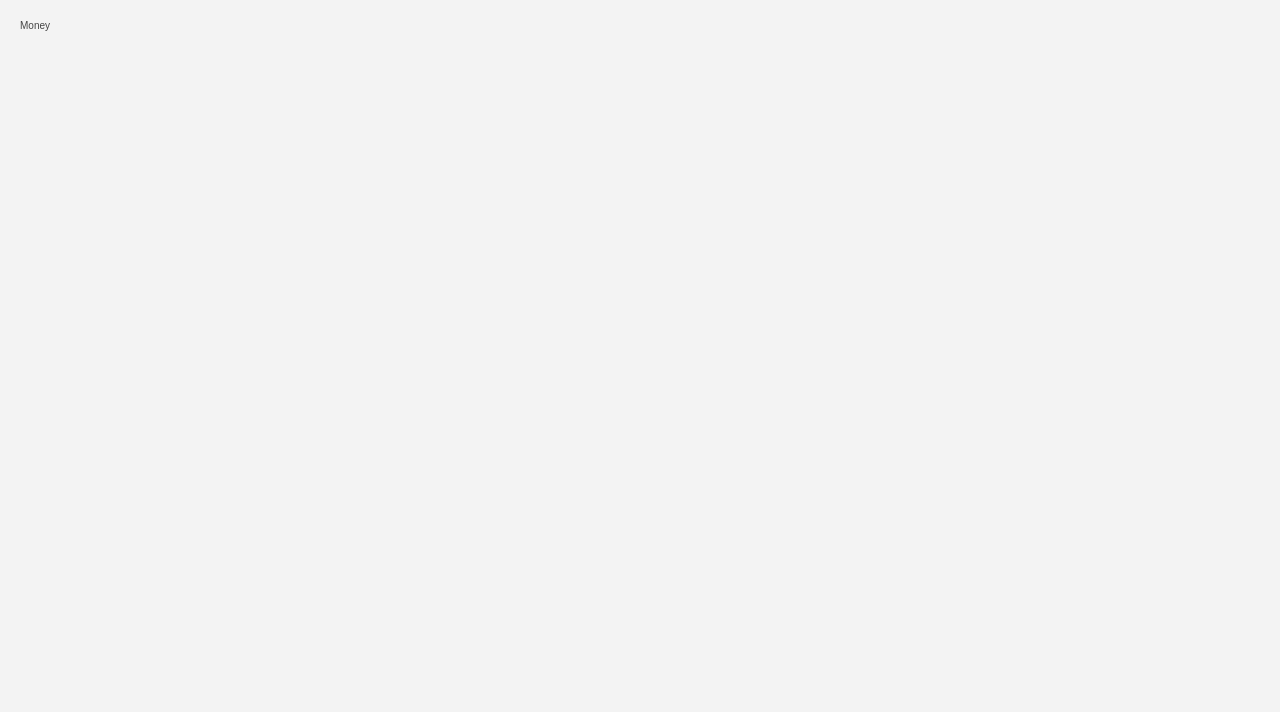
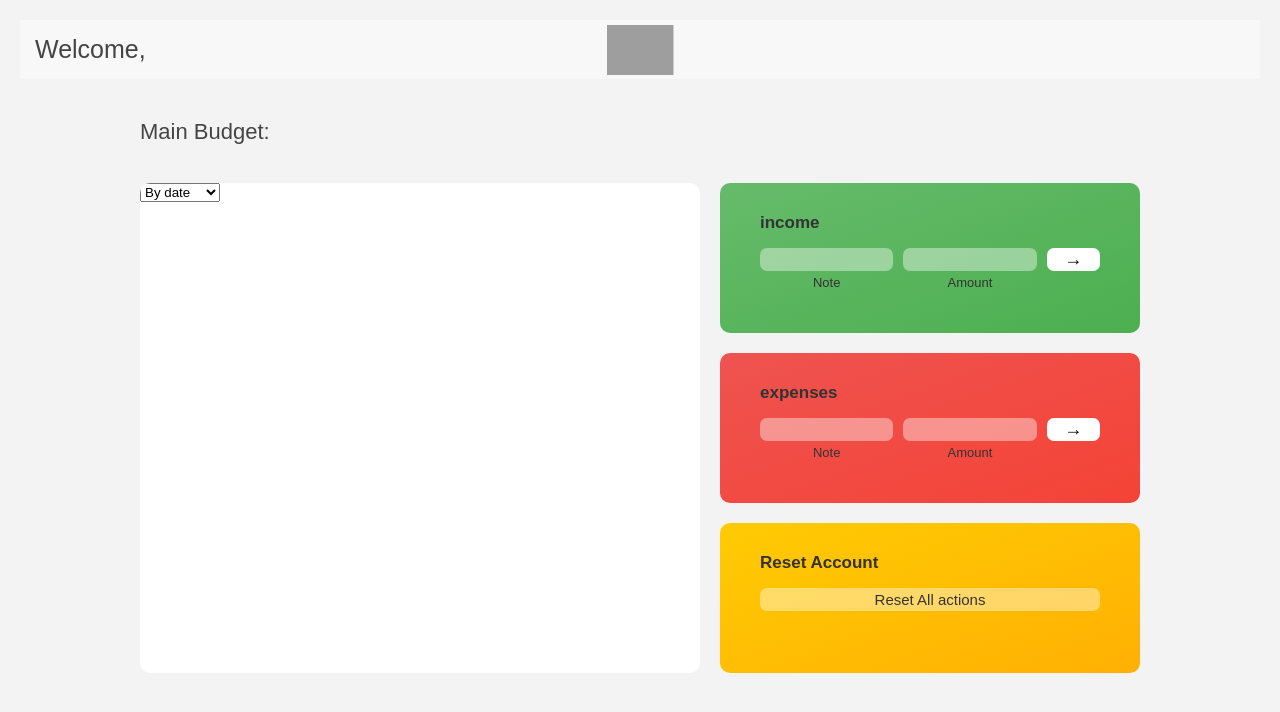
Before and after one commit to AhmadAbouAmoun/expense_tracker_react, a React (Create React App) app: page /money in a window 1280 px wide. Shown: the top 712 px of the page. Built offline with nearby package versions, Linux system fonts and the light colour scheme; grey boxes are pictures that could not be loaded.

Commit message:
created the ui for the money page

```diff
--- /dev/null
+++ b/src/components/Navbar.js
@@ -0,0 +1,11 @@
+const Nav = () => {
+    return (
+        <div>
+            <nav>
+                <p class="welcome">Welcome,</p>
+                <img src="./assests/logo.png" alt="Logo" class="logo" />
+            </nav>
+        </div>
+    );
+};
+export default Nav;
--- a/src/pages/money.js
+++ b/src/pages/money.js
@@ -5,8 +5,86 @@ import "../styles/style.css";
 import "../styles/card.css";
 import "../styles/header.css";
 import "../styles/styleResponsivness.css";
+import Navbar from "../components/Navbar";
 
 const Money = () => {
-    return <div>Money</div>;
+    return (
+        <div>
+            <Navbar />
+            <main class="app">
+                <div class="balance">
+                    <div>
+                        <p class="balance__label">Main Budget:</p>
+                    </div>
+                    <p class="balance__value" id="balance__value"></p>
+                </div>
+                <div class="movements">
+                    <select id="sort-options" onchange="sort()">
+                        <option value="by-date">By date</option>
+                        <option value="by-income">Income</option>
+                        <option value="by-expenses">Expense</option>
+                        <option value="by-notes">Note</option>
+                        <option value="by-max">Maximum</option>
+                        <option value="by-min">Minimum</option>
+                    </select>
+                    <div id="containerMovements"></div>
+                </div>
+                <div class="operation operation--income">
+                    <h2>income</h2>
+                    <div class="form form--income">
+                        <input type="text" id="income-note" class="form__input form__input--income-note" required />
+                        <input
+                            type="number"
+                            id="income-amount"
+                            class="form__input form__input--income-amount"
+                            required
+                        />
+                        <button class="form__btn form__btn--income" onclick="incomeSubmit()">
+                            &rarr;
+                        </button>
+                        <label class="form__label">Note</label>
+                        <label class="form__label">Amount</label>
+                    </div>
+                </div>
+                <div class="operation operation--expenses">
+                    <h2>expenses</h2>
+                    <div class="form form--expenses">
+                        <input type="text" id="expenses-note" class="form__input form__input--expenses-note" required />
+                        <input
+                            type="number"
+                            id="expenses-amount"
+                            class="form__input form__input--expenses-amount"
+                            required
+                        />
+                        <button class="form__btn form__btn--expenses" onclick="expensesSubmit()">
+                            &rarr;
+                        </button>
+                        <label class="form__label">Note</label>
+                        <label class="form__label">Amount</label>
+                    </div>
+                </div>
+
+                <div class="operation operation--close">
+                    <h2>Reset Account</h2>
+                    <button class="close-btn" onclick="clearMovements()">
+                        Reset All actions
+                    </button>
+                </div>
+            </main>
+            <div class="card" id="inputCard">
+                <h2>
+                    Enter Values <span class="card__title"></span>
+                </h2>
+                <input type="text" id="input1" placeholder="Note" required />
+                <input type="text" id="input2" placeholder="Amount" required />
+                <button class="submit" onclick="SubmitCard()">
+                    Submit
+                </button>
+                <button class="close" onclick="toggleCard()">
+                    Close
+                </button>
+            </div>
+        </div>
+    );
 };
 export default Money;
```
